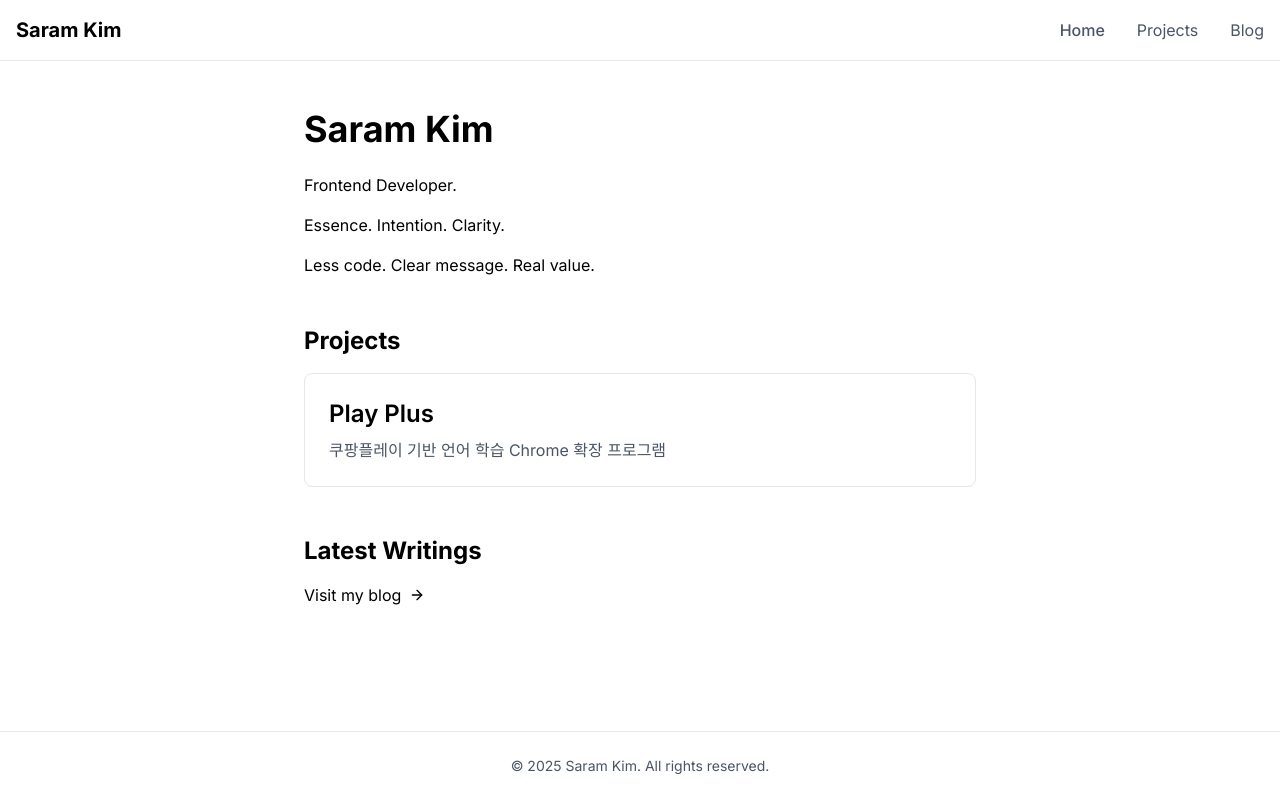
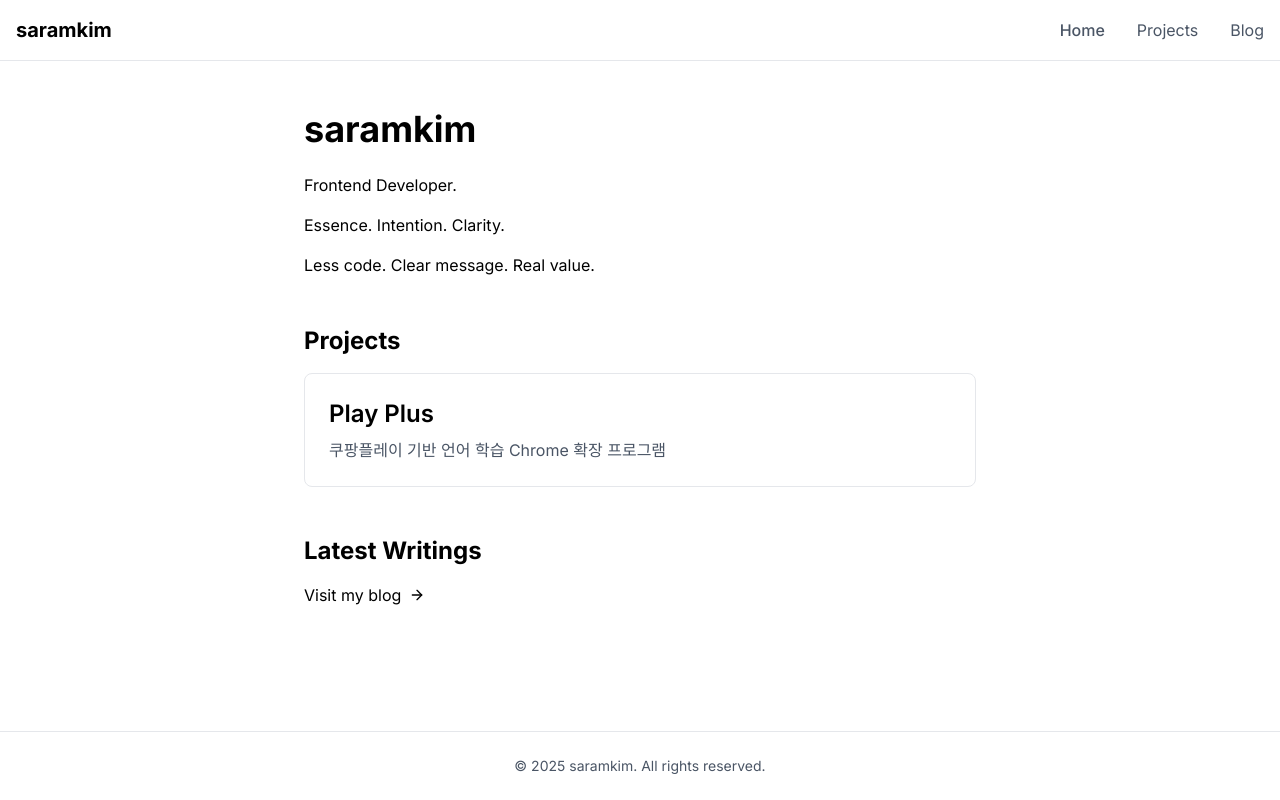
Before and after one commit to saramkim/saramkim.com, a Next.js app: page / in a window 1280 px wide. Built offline with nearby package versions, Linux system fonts and the light colour scheme.

Commit message:
refactor(metadata): update site name from 'Saram Kim' to 'saramkim'

```diff
--- a/app/layout.tsx
+++ b/app/layout.tsx
@@ -8,25 +8,25 @@ const inter = Inter({ subsets: ['latin'] });
 
 export const metadata: Metadata = {
   metadataBase: new URL('https://saramkim.com'),
-  title: 'Saram Kim',
-  description: 'Personal website and blog of Saram Kim - Frontend Developer',
-  keywords: ['Saram Kim', 'Software Engineer', 'Frontend Developer', 'Blog', 'Portfolio'],
-  authors: [{ name: 'Saram Kim' }],
-  creator: 'Saram Kim',
-  publisher: 'Saram Kim',
+  title: 'saramkim',
+  description: 'Personal website and blog of saramkim - Frontend Developer',
+  keywords: ['saramkim', 'Software Engineer', 'Frontend Developer', 'Blog', 'Portfolio'],
+  authors: [{ name: 'saramkim' }],
+  creator: 'saramkim',
+  publisher: 'saramkim',
   openGraph: {
-    title: 'Saram Kim',
-    description: 'Personal website and blog of Saram Kim - Frontend Developer',
+    title: 'saramkim',
+    description: 'Personal website and blog of saramkim - Frontend Developer',
     url: 'https://saramkim.com',
-    siteName: 'Saram Kim',
+    siteName: 'saramkim',
     locale: 'en_US',
     type: 'website',
     images: ['/og-image.png'],
   },
   twitter: {
     card: 'summary_large_image',
-    title: 'Saram Kim',
-    description: 'Personal website and blog of Saram Kim - Frontend Developer',
+    title: 'saramkim',
+    description: 'Personal website and blog of saramkim - Frontend Developer',
     images: ['/og-image.png'],
   },
   robots: {
--- a/app/page.tsx
+++ b/app/page.tsx
@@ -9,7 +9,7 @@ export default async function Home() {
   return (
     <div className='max-w-2xl mx-auto'>
       <section className='mb-12'>
-        <h1 className='text-3xl md:text-4xl font-bold mb-6'>Saram Kim</h1>
+        <h1 className='text-3xl md:text-4xl font-bold mb-6'>saramkim</h1>
         <div className='flex flex-col gap-4'>
           <p>Frontend Developer.</p>
           <p>Essence. Intention. Clarity.</p>
--- a/components/footer.tsx
+++ b/components/footer.tsx
@@ -4,7 +4,7 @@ const Footer = () => {
   return (
     <footer className='border-t border-gray-200 py-6 px-4'>
       <div className='container mx-auto max-w-4xl text-center text-gray-600 text-sm'>
-        <p>© {currentYear} Saram Kim. All rights reserved.</p>
+        <p>© {currentYear} saramkim. All rights reserved.</p>
       </div>
     </footer>
   );
--- a/components/header.tsx
+++ b/components/header.tsx
@@ -23,7 +23,7 @@ const Header = () => {
     <header className='border-b border-gray-200'>
       <div className='container mx-auto px-4 py-4 flex justify-between items-center'>
         <Link href='/' className='text-xl font-bold'>
-          Saram Kim
+          saramkim
         </Link>
 
         {/* Desktop Navigation */}
```
